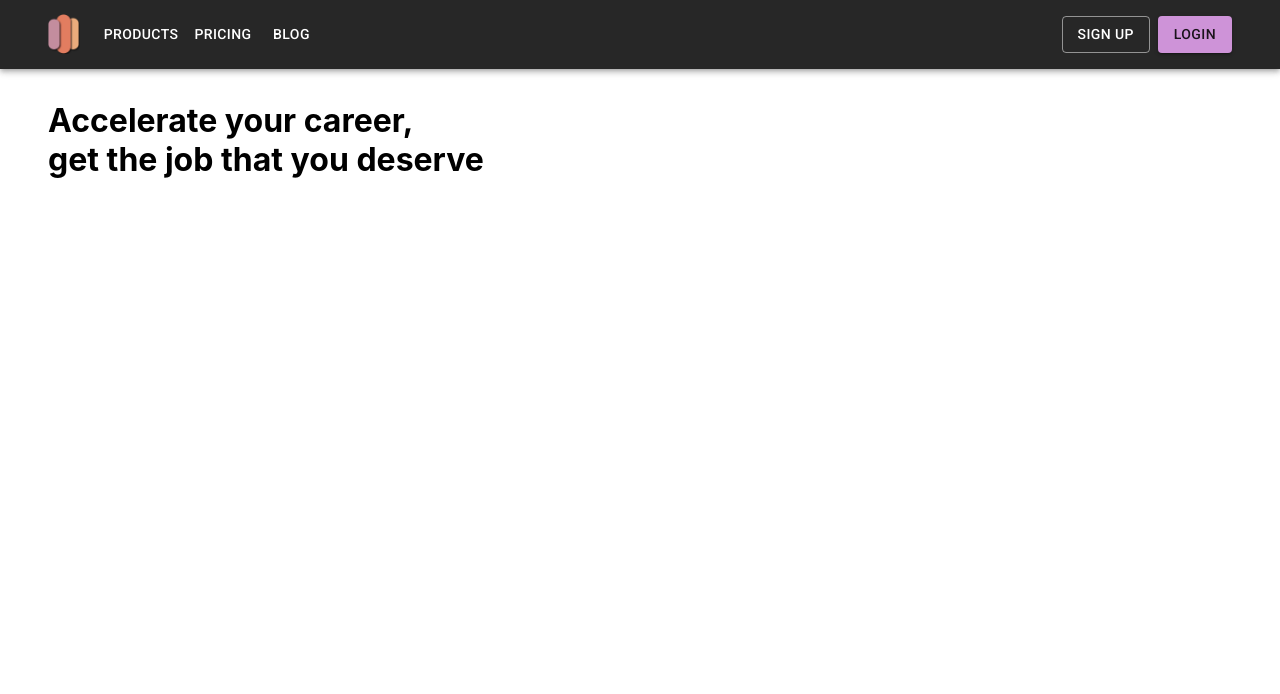
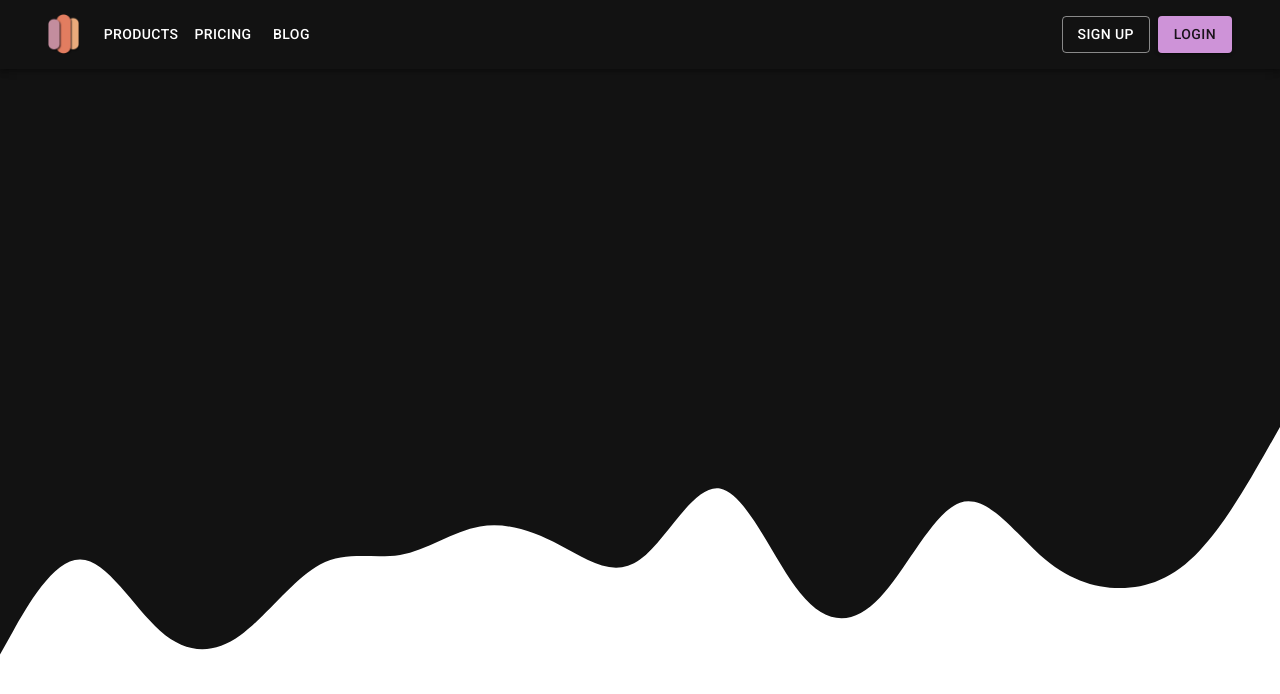
Before and after one commit to rolelo/fe-pwa, a React (Create React App) app: page / in a window 1280 px wide. Shown: the top 694 px of the page. Built offline with nearby package versions, Linux system fonts and the light colour scheme.

Commit message:
looks good

```diff
--- a/src/components/app-bar/index.tsx
+++ b/src/components/app-bar/index.tsx
@@ -34,7 +34,7 @@ const ResponsiveAppBar = () => {
   };
 
   return (
-    <AppBar position="sticky" color='primary' sx={{ marginBottom: "32px" }} >
+    <AppBar position="sticky" color='primary' sx={{ marginBottom: "32px", backgroundImage: 'none' }}>
       <Container maxWidth="xl">
         <Toolbar>
           <Box sx={{ flexGrow: 1, display: { xs: 'none', md: 'none' } }}>
--- a/src/components/home/index.tsx
+++ b/src/components/home/index.tsx
@@ -1,15 +1,32 @@
+import styled from "@emotion/styled";
 import { Grid, Typography } from '@mui/material';
-import React from 'react'
+
+const CurveContainer = styled.div`
+  position: absolute;
+  height: 50vh;
+  background-color: #121212;
+  width: 100%;
+  top: 0;
+  left: 0;
+  & svg {
+    position: absolute;
+    bottom: 2px;
+    transform: translateY(100%);
+  }
+`;
 
 const Home = () => {
   return (
-    <>
-      <Grid item xs={12} md={6}>
+    <Grid item xs={12}>
+      <Grid item xs={12} md={8} padding={{ xs: 0, md: 8 }}>
         <Typography variant="h1">Accelerate your career, <br /> get the job that you deserve</Typography>
       </Grid>
-      <Grid item xs={12} md={6} sx={{ display: { xs: "none", md: "flex" } }}>
-      </Grid>
-    </>
+      <CurveContainer>
+        <svg xmlns="http://www.w3.org/2000/svg" viewBox="0 0 1440 320">
+          <path fill="#121212" fill-opacity="1" d="M0,288L15,261.3C30,235,60,181,90,181.3C120,181,150,235,180,261.3C210,288,240,288,270,266.7C300,245,330,203,360,186.7C390,171,420,181,450,176C480,171,510,149,540,144C570,139,600,149,630,165.3C660,181,690,203,720,181.3C750,160,780,96,810,101.3C840,107,870,181,900,218.7C930,256,960,256,990,224C1020,192,1050,128,1080,117.3C1110,107,1140,149,1170,176C1200,203,1230,213,1260,213.3C1290,213,1320,203,1350,170.7C1380,139,1410,85,1425,58.7L1440,32L1440,0L1425,0C1410,0,1380,0,1350,0C1320,0,1290,0,1260,0C1230,0,1200,0,1170,0C1140,0,1110,0,1080,0C1050,0,1020,0,990,0C960,0,930,0,900,0C870,0,840,0,810,0C780,0,750,0,720,0C690,0,660,0,630,0C600,0,570,0,540,0C510,0,480,0,450,0C420,0,390,0,360,0C330,0,300,0,270,0C240,0,210,0,180,0C150,0,120,0,90,0C60,0,30,0,15,0L0,0Z"></path>
+        </svg>
+      </CurveContainer>
+    </Grid>
   )
 }
 
--- a/src/static/theme.ts
+++ b/src/static/theme.ts
@@ -10,9 +10,9 @@ const theme = createTheme({
 });
 
 theme.typography.h1 = {
-  fontSize: "2rem",
+  fontSize: "3rem",
   [theme.breakpoints.down("md")]: {
-    fontSize: "1.5rem",
+    fontSize: "1.8rem",
   },
 };
 theme.typography.h2 = {
```
